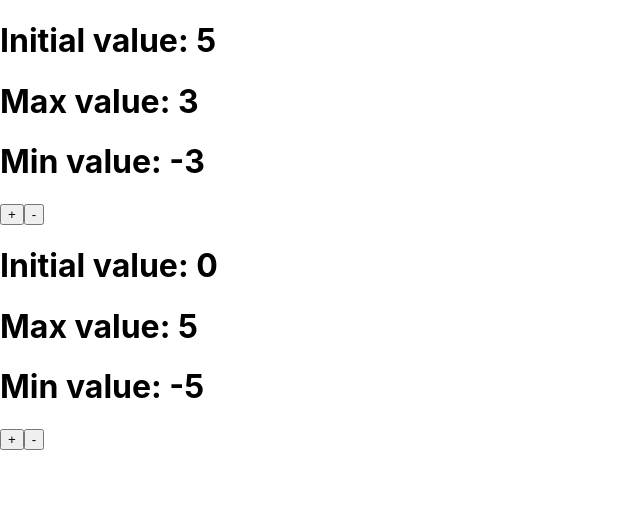
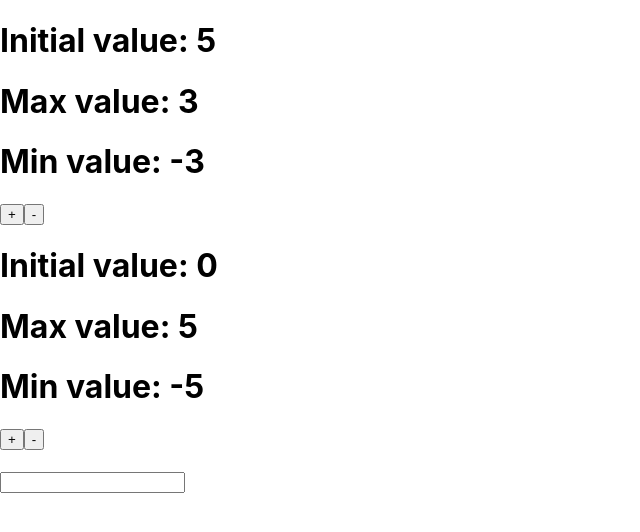
Before and after one commit to KrystianKaminski/js-react-day5, a React (Create React App) app: page / in a window 1280 px wide. Shown: the top 532 px of the page, without its empty margins (0-640 px from the left). Built offline with nearby package versions, Linux system fonts and the light colour scheme; the HTML template or start-up script is replaced by a standard one.

Commit message:
Event change part1

```diff
--- a/src/App.js
+++ b/src/App.js
@@ -1,6 +1,7 @@
 import React from 'react';
 
 import Counter from './Counter'
+import Form from './Form';
 
 const App = () => (
   <div>
@@ -10,6 +11,7 @@ const App = () => (
       max={3}
     />
     <Counter/>
+    <Form/>
   </div>
 )
 
--- a/src/Counter.js
+++ b/src/Counter.js
@@ -53,4 +53,5 @@ Counter.defaultProps = {
   max: 5
 };
 
+
 export default Counter;
--- /dev/null
+++ b/src/Form.js
@@ -0,0 +1,18 @@
+import React from 'react'
+
+class Form extends React.Component {
+    render() {
+        return (
+            <div>
+                <h1></h1>
+                <input
+                    type="text"
+                    onChange={(event) => console.log('Change!')}
+                >
+                </input>
+            </div>
+        )
+    }
+}
+
+export default Form
```
